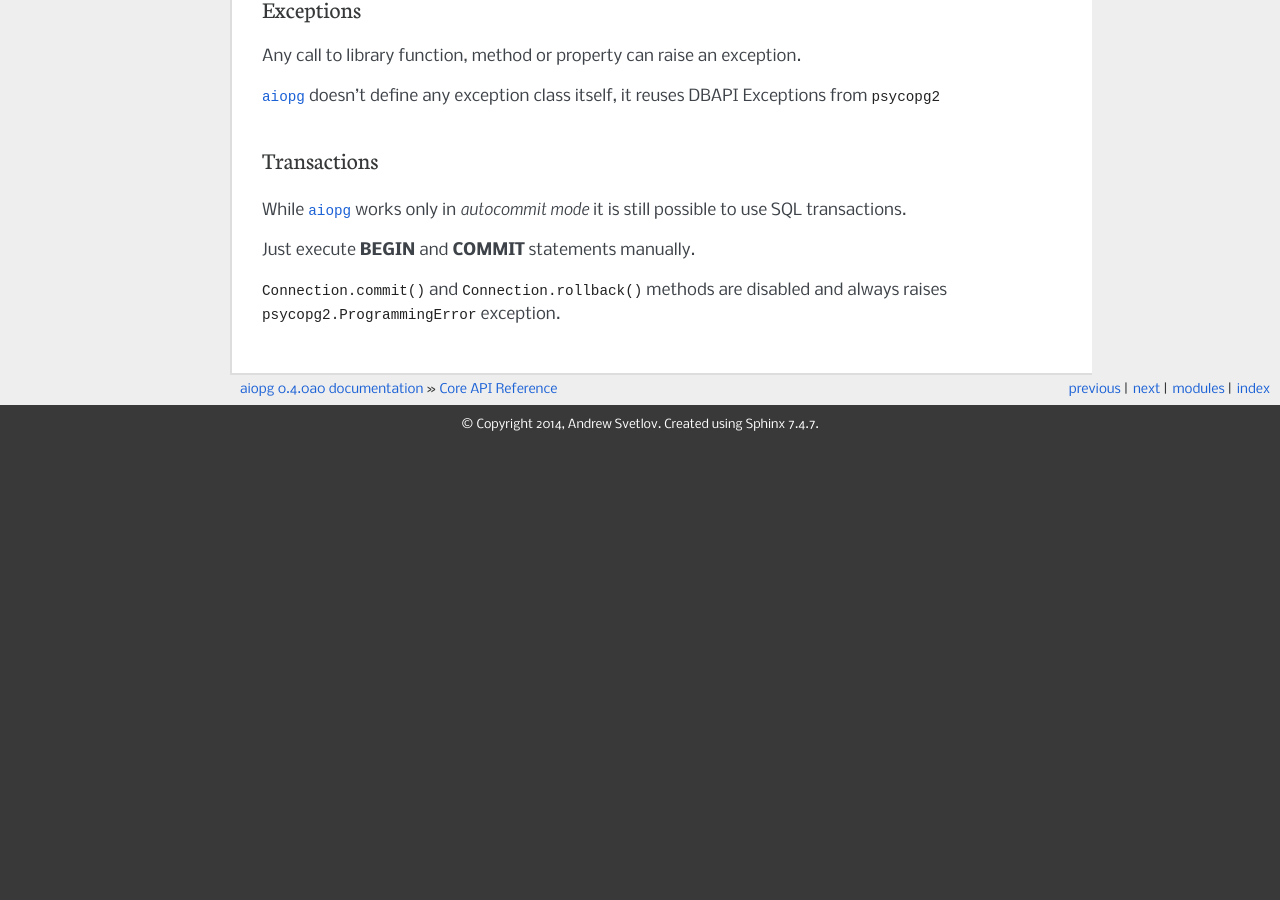
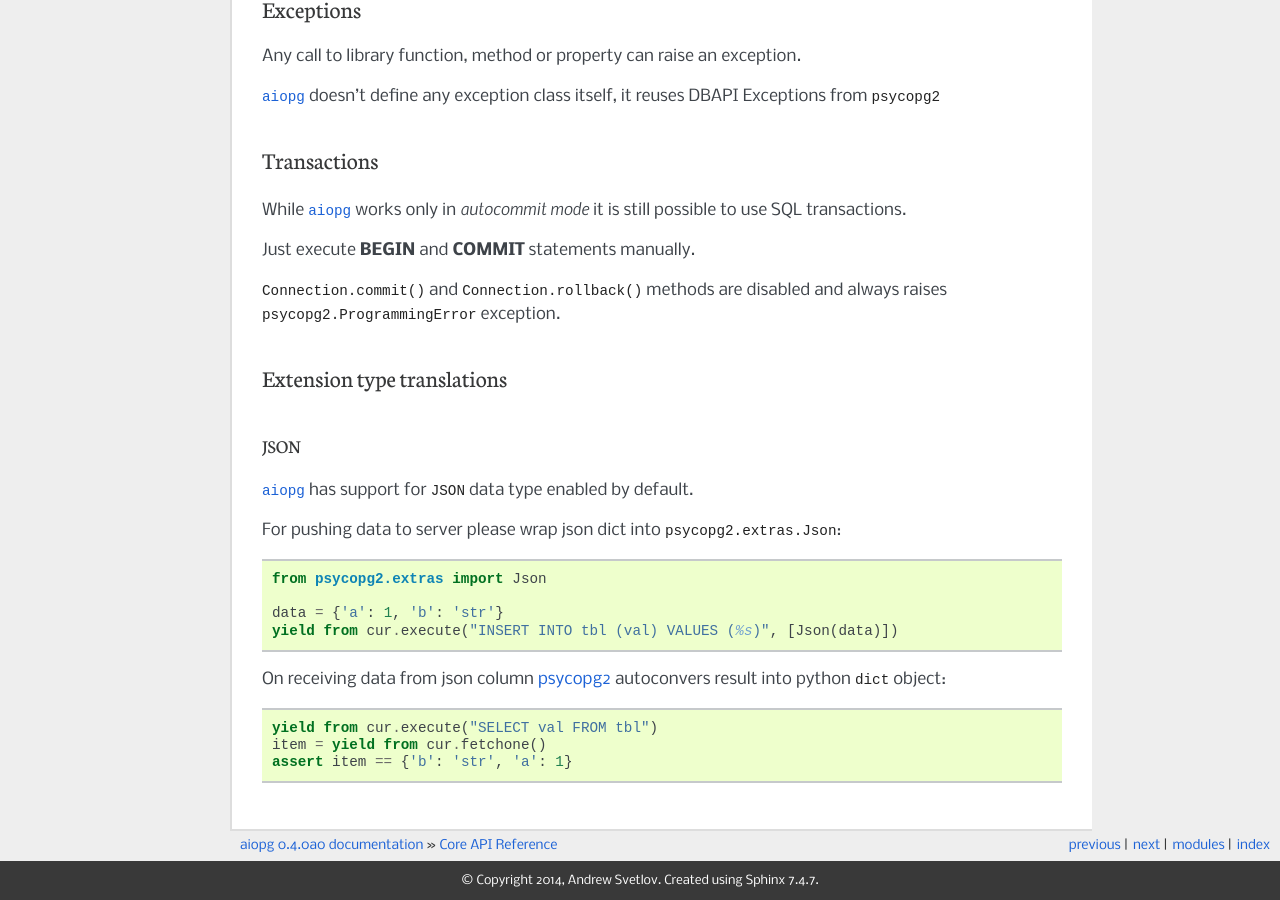
Before and after one commit to aio-libs/aiopg, a Sphinx documentation site: the page built from docs/core.rst, in a window 1280 px wide and 900 px high, scrolled down 11905 px. Built offline with Sphinx 7.4.7, drawn with Linux system fonts in a browser that asks for light colours; before the commit the page ends 12349 px from its top, so only the background shows below that; some of the changed text lies outside the part shown.

Commit message:
Document support for json data type in core, update CHANGES

```diff
--- a/CHANGES.txt
+++ b/CHANGES.txt
@@ -4,7 +4,9 @@
 0.4.0 (XXXX-XX-XX)
 ^^^^^^^^^^^^^^^^^^
 
-* add timeouts for database operations
+* add timeouts for database operations.
+
+* Autoregister psycopg2 support for json data type.
 
 0.3.2 (2014-07-07)
 ^^^^^^^^^^^^^^^^^^
--- a/docs/core.rst
+++ b/docs/core.rst
@@ -760,3 +760,29 @@
 
 :meth:`Connection.commit` and :meth:`Connection.rollback` methods are
 disabled and always raises :exc:`psycopg2.ProgrammingError` exception.
+
+
+.. _aiopg-core-extension-type-translations:
+
+Extension type translations
+---------------------------
+
+JSON
+^^^^
+
+:mod:`aiopg` has support for ``JSON`` data type enabled by default.
+
+For pushing data to server please wrap json dict into
+:class:`psycopg2.extras.Json`::
+
+   from psycopg2.extras import Json
+
+   data = {'a': 1, 'b': 'str'}
+   yield from cur.execute("INSERT INTO tbl (val) VALUES (%s)", [Json(data)])
+
+On receiving data from json column :term:`psycopg2` autoconvers result
+into python :class:`dict` object::
+
+   yield from cur.execute("SELECT val FROM tbl")
+   item = yield from cur.fetchone()
+   assert item == {'b': 'str', 'a': 1}
```
